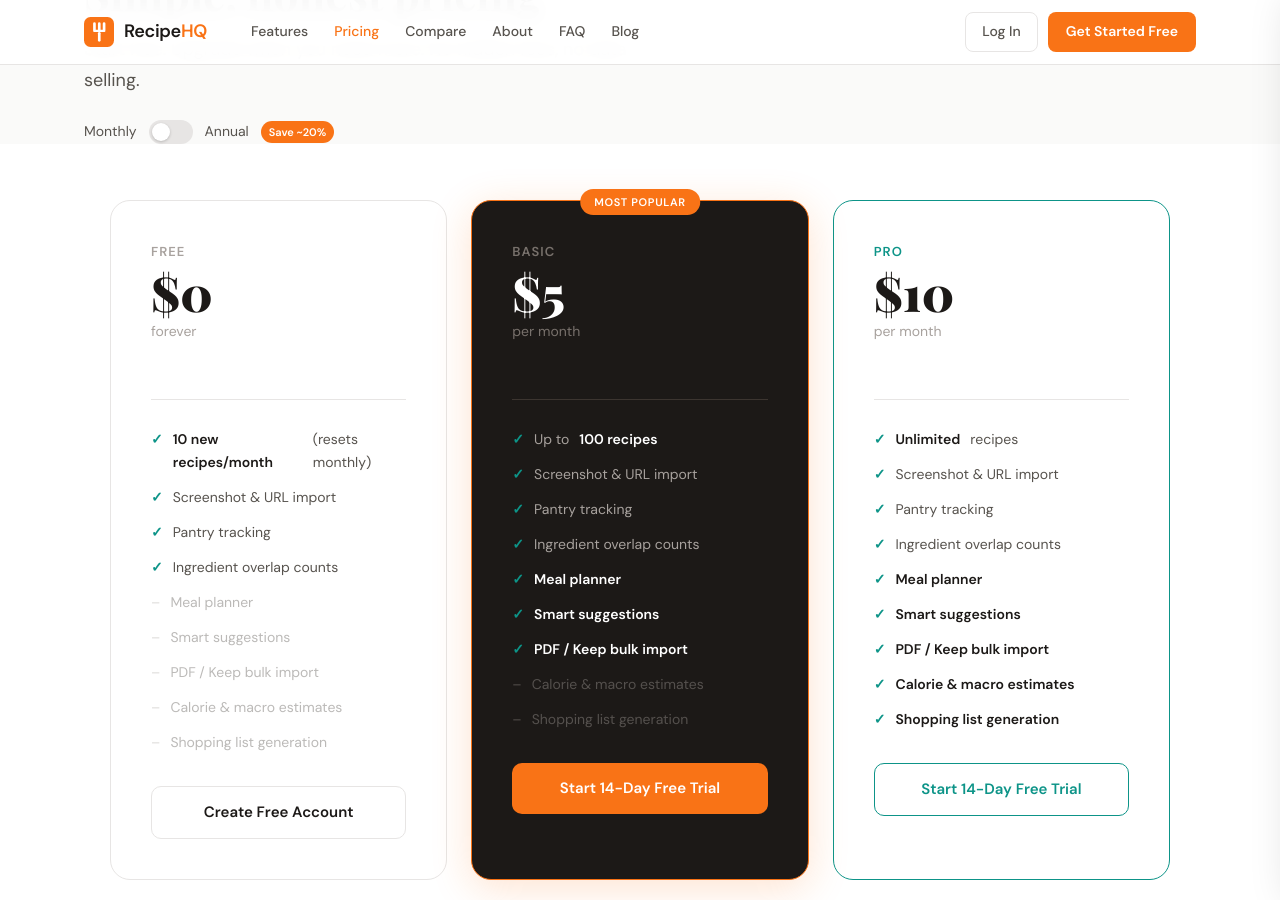
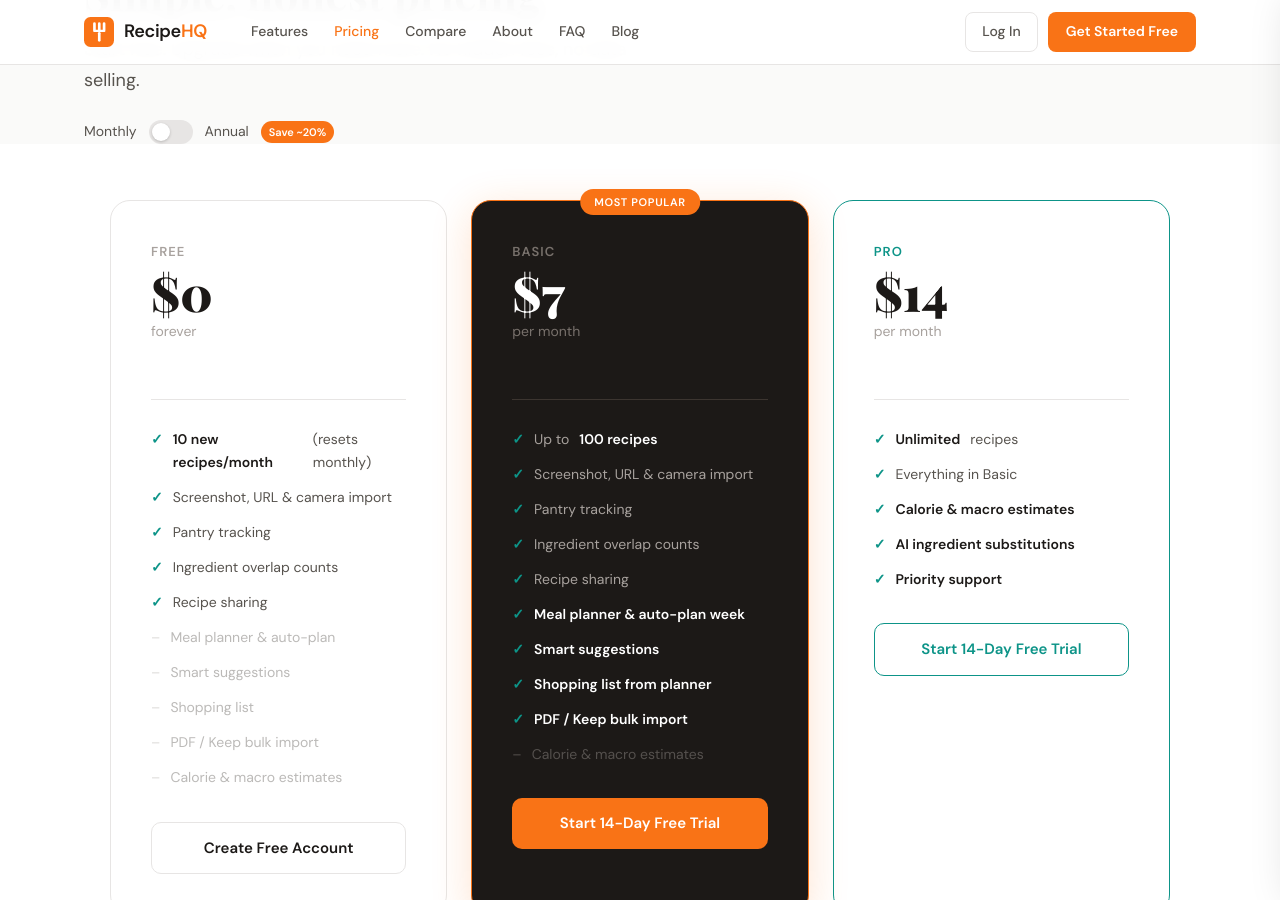
Before and after one commit to bgerlach463/recipehq-site, a Jekyll site: the page built from pricing/index.html, in a window 1280 px wide and 900 px high, scrolled down 210 px. Built offline with Jekyll 4.4.1, drawn with Linux system fonts in a browser that asks for light colours.

Commit message:
Update pricing to $7/$14, fix plan features across all pages
Pricing page:
- Basic $7/mo: added shopping list, auto-plan, recipe sharing
- Pro $14/mo: unlimited + calorie/macros + AI substitutions + priority support
- Annual toggle updated to match new prices
- Schema offers updated

Features + comparison schemas updated to $7/$14.

Co-Authored-By: Claude Opus 4.6 (1M context) <noreply@anthropic.com>

```diff
--- a/comparison/index.html
+++ b/comparison/index.html
@@ -42,7 +42,7 @@ head_extra: |
         "@type": "Offer",
         "price": "0",
         "priceCurrency": "USD",
-        "description": "Free plan available. Paid plans from $5/month."
+        "description": "Free plan available. Paid plans from $7/month."
       }
     }
     </script>
--- a/features/index.html
+++ b/features/index.html
@@ -47,8 +47,8 @@ head_extra: |
       ],
       "offers": [
         {"@type": "Offer", "name": "Free", "price": "0", "priceCurrency": "USD"},
-        {"@type": "Offer", "name": "Basic", "price": "5.00", "priceCurrency": "USD"},
-        {"@type": "Offer", "name": "Pro", "price": "10.00", "priceCurrency": "USD"}
+        {"@type": "Offer", "name": "Basic", "price": "7.00", "priceCurrency": "USD"},
+        {"@type": "Offer", "name": "Pro", "price": "14.00", "priceCurrency": "USD"}
       ]
     }
     </script>
--- a/pricing/index.html
+++ b/pricing/index.html
@@ -31,9 +31,9 @@ head_extra: |
         {
           "@type": "Offer",
           "name": "Basic",
-          "price": "5.00",
+          "price": "7.00",
           "priceCurrency": "USD",
-          "description": "Up to 100 recipes, meal planner, AI smart suggestions, PDF & Google Keep bulk import.",
+          "description": "Up to 100 recipes, meal planner with auto-plan, smart suggestions, shopping list, PDF & Google Keep bulk import, recipe sharing.",
           "url": "https://www.myrecipehq.com/pricing/",
           "eligibleQuantity": {
             "@type": "QuantitativeValue",
@@ -43,9 +43,9 @@ head_extra: |
         {
           "@type": "Offer",
           "name": "Pro",
-          "price": "10.00",
+          "price": "14.00",
           "priceCurrency": "USD",
-          "description": "Unlimited recipes, full meal planner, AI suggestions, PDF & Keep import, calorie & macro estimates, shopping list generation.",
+          "description": "Unlimited recipes, everything in Basic plus calorie & macro estimates, AI ingredient substitutions, and priority support.",
           "url": "https://www.myrecipehq.com/pricing/",
           "eligibleQuantity": {
             "@type": "QuantitativeValue",
@@ -73,10 +73,10 @@ body_scripts: |
       isAnnual = !isAnnual;
       const track = document.getElementById('billing-toggle');
       track.classList.toggle('on', isAnnual);
-      document.getElementById('basic-price').textContent  = isAnnual ? '$4'  : '$5';
-      document.getElementById('basic-annual').textContent = isAnnual ? 'Billed $48/year — save ~20%' : '\u00a0';
-      document.getElementById('pro-price').textContent    = isAnnual ? '$8'  : '$10';
-      document.getElementById('pro-annual').textContent   = isAnnual ? 'Billed $96/year — save ~20%' : '\u00a0';
+      document.getElementById('basic-price').textContent  = isAnnual ? '$6'  : '$7';
+      document.getElementById('basic-annual').textContent = isAnnual ? 'Billed $67/year \u2014 save ~20%' : '\u00a0';
+      document.getElementById('pro-price').textContent    = isAnnual ? '$11' : '$14';
+      document.getElementById('pro-annual').textContent   = isAnnual ? 'Billed $134/year \u2014 save ~20%' : '\u00a0';
     }
 
     /* -- FAQ Accordion -- */
@@ -114,14 +114,15 @@ body_scripts: |
         <div class="plan-divider"></div>
         <ul class="plan-features">
           <li class="included"><strong>10 new recipes/month</strong> (resets monthly)</li>
-          <li class="included">Screenshot &amp; URL import</li>
+          <li class="included">Screenshot, URL &amp; camera import</li>
           <li class="included">Pantry tracking</li>
           <li class="included">Ingredient overlap counts</li>
-          <li class="not-included">Meal planner</li>
+          <li class="included">Recipe sharing</li>
+          <li class="not-included">Meal planner &amp; auto-plan</li>
           <li class="not-included">Smart suggestions</li>
+          <li class="not-included">Shopping list</li>
           <li class="not-included">PDF / Keep bulk import</li>
           <li class="not-included">Calorie &amp; macro estimates</li>
-          <li class="not-included">Shopping list generation</li>
         </ul>
         <a href="/coming-soon/" class="btn-plan btn-plan-ghost">Create Free Account</a>
       </div>
@@ -130,20 +131,21 @@ body_scripts: |
       <div class="plan-card featured">
         <div class="plan-badge">Most Popular</div>
         <div class="plan-name">Basic</div>
-        <div class="plan-price" id="basic-price">$5</div>
+        <div class="plan-price" id="basic-price">$7</div>
         <div class="plan-per" id="basic-period" style="color:#78716C">per month</div>
         <div class="plan-annual" id="basic-annual">&nbsp;</div>
         <div class="plan-divider"></div>
         <ul class="plan-features">
           <li class="included">Up to <strong>100 recipes</strong></li>
-          <li class="included">Screenshot &amp; URL import</li>
+          <li class="included">Screenshot, URL &amp; camera import</li>
           <li class="included">Pantry tracking</li>
           <li class="included">Ingredient overlap counts</li>
-          <li class="included"><strong>Meal planner</strong></li>
+          <li class="included">Recipe sharing</li>
+          <li class="included"><strong>Meal planner &amp; auto-plan week</strong></li>
           <li class="included"><strong>Smart suggestions</strong></li>
+          <li class="included"><strong>Shopping list from planner</strong></li>
           <li class="included"><strong>PDF / Keep bulk import</strong></li>
           <li class="not-included">Calorie &amp; macro estimates</li>
-          <li class="not-included">Shopping list generation</li>
         </ul>
         <a href="/coming-soon/" class="btn-plan btn-plan-orange">Start 14-Day Free Trial</a>
       </div>
@@ -151,20 +153,16 @@ body_scripts: |
       <!-- Pro -->
       <div class="plan-card" style="border-color:var(--teal)">
         <div class="plan-name" style="color:var(--teal)">Pro</div>
-        <div class="plan-price" id="pro-price">$10</div>
+        <div class="plan-price" id="pro-price">$14</div>
         <div class="plan-per" id="pro-period">per month</div>
         <div class="plan-annual" id="pro-annual">&nbsp;</div>
         <div class="plan-divider"></div>
         <ul class="plan-features">
           <li class="included"><strong>Unlimited</strong> recipes</li>
-          <li class="included">Screenshot &amp; URL import</li>
-          <li class="included">Pantry tracking</li>
-          <li class="included">Ingredient overlap counts</li>
-          <li class="included"><strong>Meal planner</strong></li>
-          <li class="included"><strong>Smart suggestions</strong></li>
-          <li class="included"><strong>PDF / Keep bulk import</strong></li>
+          <li class="included">Everything in Basic</li>
           <li class="included"><strong>Calorie &amp; macro estimates</strong></li>
-          <li class="included"><strong>Shopping list generation</strong></li>
+          <li class="included"><strong>AI ingredient substitutions</strong></li>
+          <li class="included"><strong>Priority support</strong></li>
         </ul>
         <a href="/coming-soon/" class="btn-plan btn-plan-ghost" style="border-color:var(--teal);color:var(--teal)">Start 14-Day Free Trial</a>
       </div>
```
